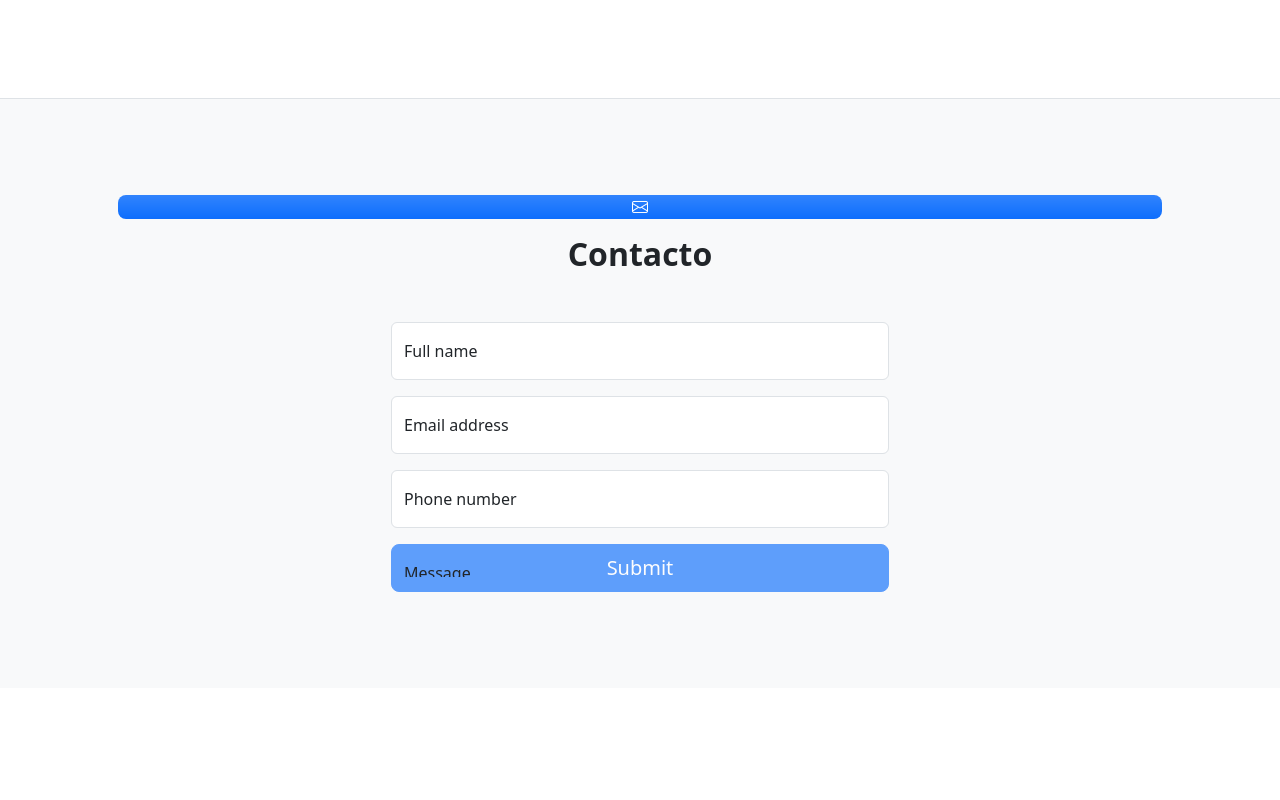
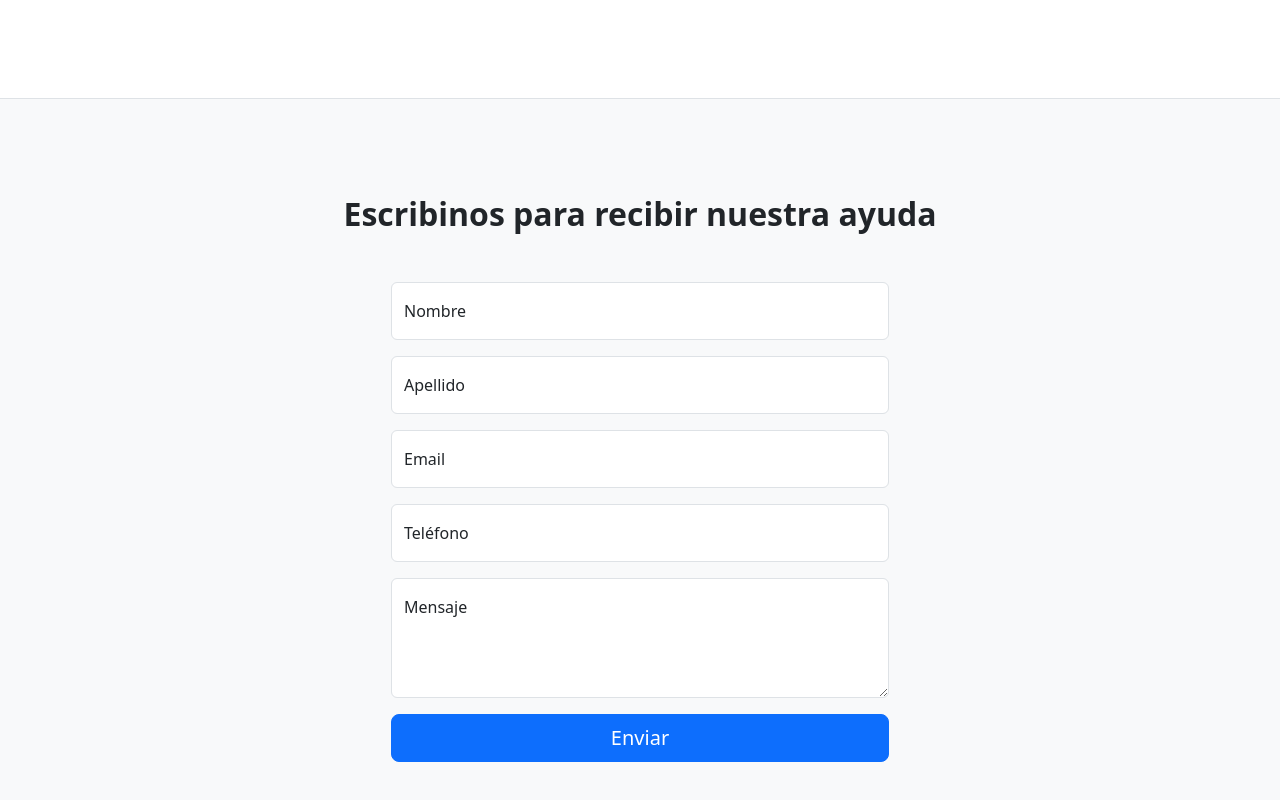
Before and after one commit to FacundoZto/estudiodh, a React (Vite) app: page / in a window 1280 px wide. Shown: the part 2191-2991 px from the top of the page. Before the commit the page ends 2879 px from the top, so only its background shows below. Built offline with nearby package versions, Linux system fonts and the light colour scheme.

Commit message:
Contact form formik - yup

```diff
--- a/package.json
+++ b/package.json
@@ -13,8 +13,10 @@
     "@popperjs/core": "^2.11.8",
     "bootstrap": "^5.3.5",
     "bootstrap-icons": "^1.11.3",
+    "formik": "^2.4.6",
     "react": "^19.0.0",
-    "react-dom": "^19.0.0"
+    "react-dom": "^19.0.0",
+    "yup": "^1.6.1"
   },
   "devDependencies": {
     "@eslint/js": "^9.21.0",
--- a/src/components/Contact.jsx
+++ b/src/components/Contact.jsx
@@ -1,56 +1,146 @@
+import { Formik, Form, Field, ErrorMessage } from 'formik';
+import * as Yup from 'yup';
+import { useState } from 'react';
+
+const schema = Yup.object({
+  name: Yup.string().required('El nombre es obligatorio').min(3, 'Mínimo 3 caracteres'),
+  lastname: Yup.string().required('El apellido es obligatorio'),
+  email: Yup.string().email('Email inválido').required('El email es obligatorio'),
+  phone: Yup.string().matches(/^\d+$/, "Solo se permiten números").max(15, "El teléfono no puede superar los 15 dígitos").required("El teléfono es obligatorio"),
+  message: Yup.string().required('El mensaje es obligatorio').min(10, 'El mensaje debe tener al menos 10 caracteres')
+})
+
 const Contact = () => {
+  const [submitted, setSubmitted] = useState(false);
+
+  const handleSubmit = (values, { resetForm }) => {
+    console.log('Formulario enviado:', values);
+    setSubmitted(true);
+    resetForm();
+    setTimeout(() => setSubmitted(false), 4000);
+  };
+
   return (
     <section className="bg-light py-5">
       <div className="container px-5 my-5 px-5">
         <div className="text-center mb-5">
-          <div className="feature bg-primary bg-gradient text-white rounded-3 mb-3"><i className="bi bi-envelope"></i></div>
-          <h2 className="fw-bolder">Contacto</h2>
+          <h2 className="fw-bolder">Escribinos para recibir nuestra ayuda</h2>
         </div>
+
         <div className="row gx-5 justify-content-center">
           <div className="col-lg-6">
-
-            <form id="contactForm">
-
+            <Formik
+              initialValues={{
+                name: '',
+                lastname: '',
+                email: '',
+                phone: '',
+                message: '',
+              }}
+              validationSchema={schema}
+              onSubmit={handleSubmit}
+            >
+              {
+                ({ errors, touched }) => (
+                  <Form>
                     <div className="form-floating mb-3">
-                <input className="form-control" id="name" type="text" placeholder="Enter your name..." data-sb-validations="required" />
-                <label htmlFor="name">Full name</label>
-                <div className="invalid-feedback" data-sb-feedback="name:required">A name is required.</div>
+                      <Field
+                        name="name"
+                        id="name"
+                        type="text"
+                        placeholder=""
+                        className={`form-control ${touched.name && errors.name ? 'is-invalid' : ''}`}
+                      />
+                      <label
+                        htmlFor="name"
+                      >Nombre</label>
+                      <ErrorMessage
+                        name='name'
+                        component='div'
+                        className='text-danger' />
                     </div>
 
                     <div className="form-floating mb-3">
-                <input className="form-control" id="email" type="email" placeholder="name@example.com" data-sb-validations="required,email" />
-                <label htmlFor="email">Email address</label>
-                <div className="invalid-feedback" data-sb-feedback="email:required">An email is required.</div>
-                <div className="invalid-feedback" data-sb-feedback="email:email">Email is not valid.</div>
+                      <Field
+                        name="lastname"
+                        id="lastname"
+                        type="text"
+                        placeholder=""
+                        className={`form-control ${touched.lastname && errors.lastname ? 'is-invalid' : ''}`}
+                      />
+                      <label
+                        htmlFor="lastname"
+                      >Apellido</label>
+                      <ErrorMessage
+                        name='lastname'
+                        component='div'
+                        className='text-danger' />
                     </div>
 
                     <div className="form-floating mb-3">
-                <input className="form-control" id="phone" type="tel" placeholder="(123) 456-7890" data-sb-validations="required" />
-                <label htmlFor="phone">Phone number</label>
-                <div className="invalid-feedback" data-sb-feedback="phone:required">A phone number is required.</div>
+                      <Field
+                        name="email"
+                        id="email"
+                        type="email"
+                        placeholder=""
+                        className={`form-control ${touched.email && errors.email ? 'is-invalid' : ''}`}
+                      />
+                      <label
+                        htmlFor="email"
+                      >Email</label>
+                      <ErrorMessage
+                        name='email'
+                        component='div'
+                        className='text-danger' />
                     </div>
 
                     <div className="form-floating mb-3">
-                {/* <textarea className="form-control" id="message" type="text" placeholder="Enter your message here..." style="height: 10rem"></textarea> */}
-                <label htmlFor="message">Message</label>
-                <div className="invalid-feedback" data-sb-feedback="message:required">A message is required.</div>
+                      <Field
+                        name="phone"
+                        id="phone"
+                        type="tel"
+                        placeholder=""
+                        className={`form-control ${touched.phone && errors.phone ? 'is-invalid' : ''}`}
+                      />
+                      <label
+                        htmlFor="phone"
+                      >Teléfono</label>
+                      <ErrorMessage
+                        name='phone'
+                        component='div'
+                        className='text-danger' />
                     </div>
 
-              <div className="d-none" id="submitSuccessMessage">
-                <div className="text-center mb-3">
-                  <div className="fw-bolder">Form submission successful!</div>
-                  To activate this form, sign up at
-                  <br />
-                  <a href="https://startbootstrap.com/solution/contact-forms">https://startbootstrap.com/solution/contact-forms</a>
+                    <div className="form-floating mb-3">
+                      <Field
+                        as="textarea"
+                        name="message"
+                        id="message"
+                        className={`form-control ${touched.message && errors.message ? 'is-invalid' : ''}`}
+                        placeholder=" "
+                        style={{ height: '120px' }}
+                      />
+                      <label htmlFor="message">Mensaje</label>
+                      <ErrorMessage
+                        name="message"
+                        component="div"
+                        className="invalid-feedback" />
+                    </div>
+
+                    <button type="submit" className="btn btn-primary btn-lg w-100">Enviar</button>
+                    {
+                      submitted &&
+                      <div className="alert alert-success my-2 position-absolute" role="alert">
+                        ¡Formulario enviado con éxito!
+                      </div>
+                    }
+                  </Form>
+                )
+              }
+            </Formik>
           </div>
         </div>
 
-              <div className="d-none" id="submitErrorMessage"><div className="text-center text-danger mb-3">Error sending message!</div></div>
-
-              <div className="d-grid"><button className="btn btn-primary btn-lg disabled" id="submitButton" type="submit">Submit</button></div>
-            </form>
-          </div>
-        </div>
       </div>
     </section>
   )
```
Also changed, not shown: src/components/Footer.jsx (+10 -3 lines), 1 other file (tests, documents, lock files or other folders). Lines whose indentation alone changed are shown as unchanged.
